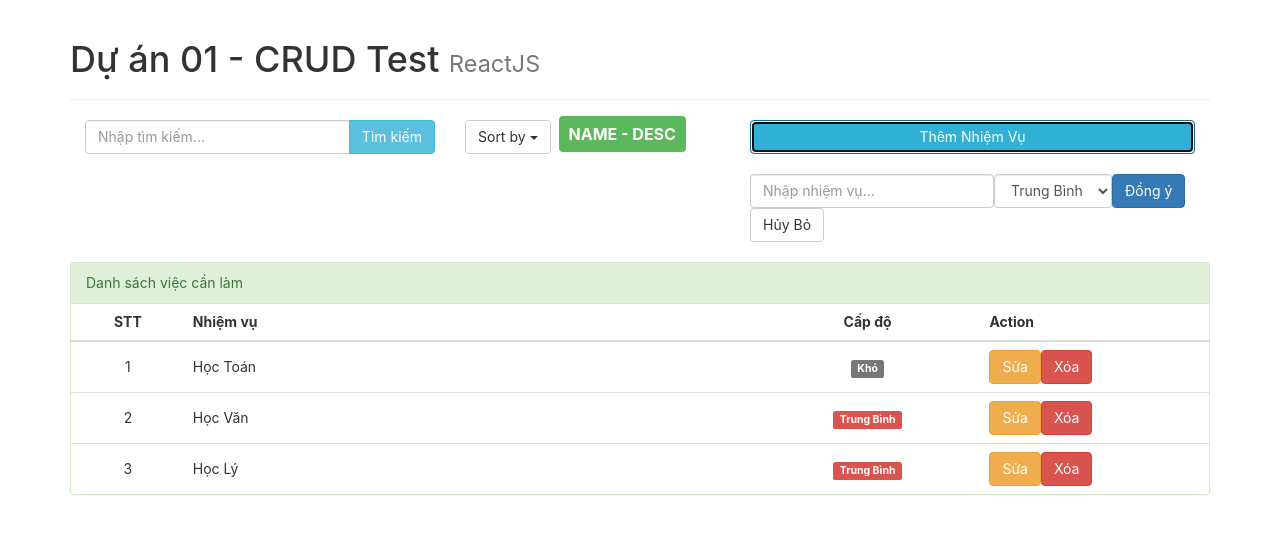
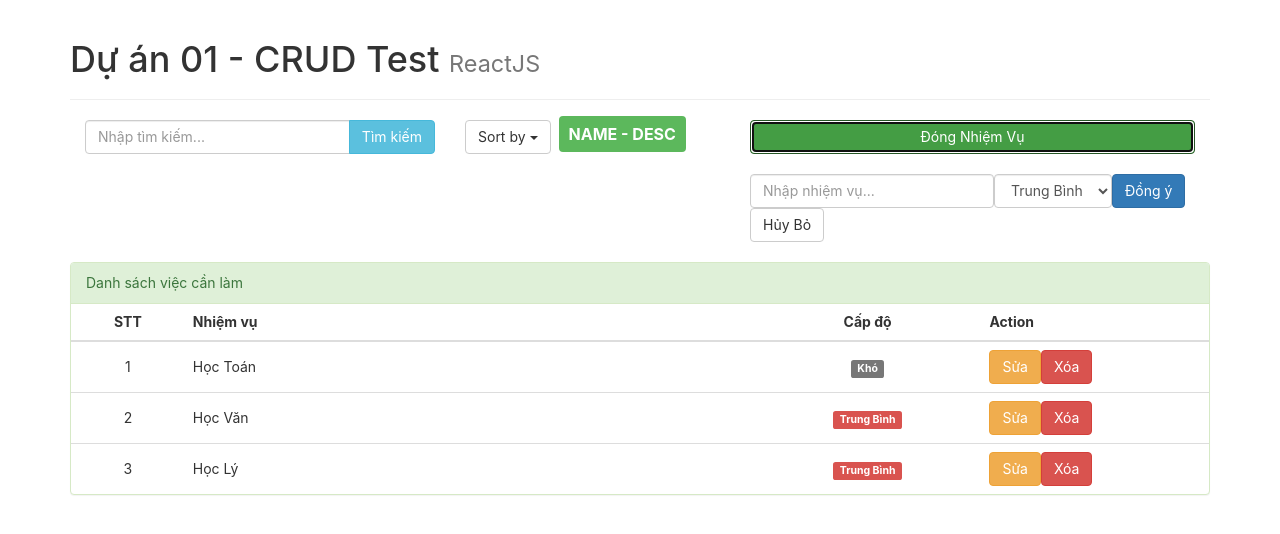
Before and after one commit to daotrongthuan1010/react-boostrap, a React (Create React App) app: page / in a window 1280 px wide. Both pictures are taken after a click on the button "Thêm Nhiệm Vụ". Shown: the top 534 px of the page. Built offline with nearby package versions, Linux system fonts and the light colour scheme.

Commit message:
update close form and cancel form

```diff
--- a/src/App.jsx
+++ b/src/App.jsx
@@ -29,6 +29,7 @@ class App extends Component {
     }
 
     this.handler = this.handler.bind(this);
+    this.handlerCancel = this.handlerCancel.bind(this);
    }
 
    handler(){
@@ -37,14 +38,22 @@ class App extends Component {
     });
    }
 
+   handlerCancel(){
+    this.setState({
+      isShowForm : false
+    });
+   }
+
   render() {
     let items = this.state.items;
 
     let showFormAdd = this.state.isShowForm;
 
-    let elementShowForm = '';
+    let elementShowForm = null;
+
+
     if(showFormAdd){
-      elementShowForm =  <Form />
+      elementShowForm =  <Form onClickCancel = {this.handlerCancel} />
     }
     return (
       <div className="container">
@@ -53,7 +62,8 @@ class App extends Component {
         {/* header end */}
 
         {/* CONTROL (SEARCH + SORT + ADD) : START */}
-        <Control onClickAdd={this.handler}/>
+        <Control onClickAdd={this.handler}
+        showFormAdd = {showFormAdd}/>
         {/* CONTROL (SEARCH + SORT + ADD) : END */}
         {/*----form task----*/}
         {elementShowForm}
--- a/src/component/Control.jsx
+++ b/src/component/Control.jsx
@@ -20,14 +20,20 @@ class Control extends React.Component {
 
 
   render() {
+    let buttonAdd =  <button type="button"  onClick={this.handler}  className="btn btn-info btn-block">
+    Thêm Nhiệm Vụ
+  </button>;
+    if(this.props.showFormAdd){
+    buttonAdd =  <button type="button" onClick={this.handler}  className="btn btn-success btn-block">
+    Đóng Nhiệm Vụ
+  </button>
+    }
     return (
       <div className="row">
         <Search />
         <Sort />
         <div className="col-xs-5 col-sm-5 col-md-5 col-lg-5">
-        <button type="button"  onClick={this.handler}  className="btn btn-info btn-block">
-          Thêm Nhiệm Vụ
-        </button>
+        {buttonAdd}
       </div>
       </div>
     );
--- a/src/component/Form.jsx
+++ b/src/component/Form.jsx
@@ -1,6 +1,16 @@
 import React from "react";
 
 class Form extends React.Component {
+
+  constructor(props){
+    super(props);
+    this.handlerCancel = this.handlerCancel.bind(this);
+  }
+
+  handlerCancel(){
+    this.props.onClickCancel();
+  }
+
   render() {
     return (
       <div className="row">
@@ -36,7 +46,7 @@ class Form extends React.Component {
             <button type="button" className="btn btn-primary">
              Đồng ý
             </button>
-            <button type="button" className="btn btn-default">
+            <button type="button" onClick = {this.handlerCancel} className="btn btn-default" >
              Hủy Bỏ
             </button>
           </form>
```
Also changed, not shown: src/component/Add.jsx (deleted, +0 -27 lines).
